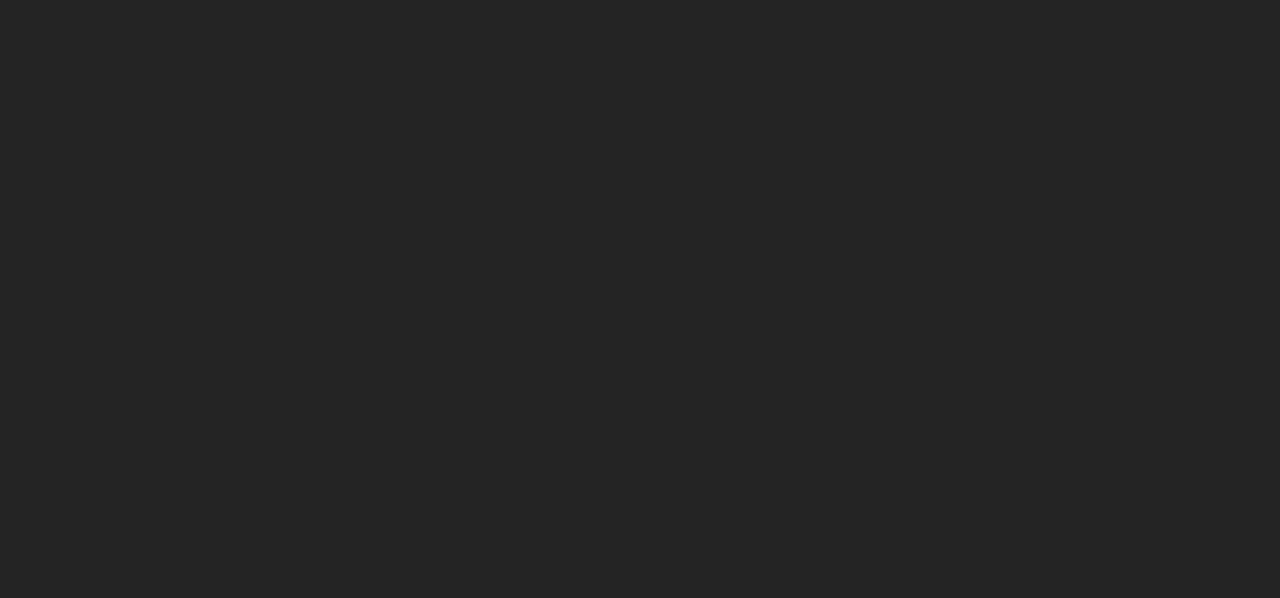
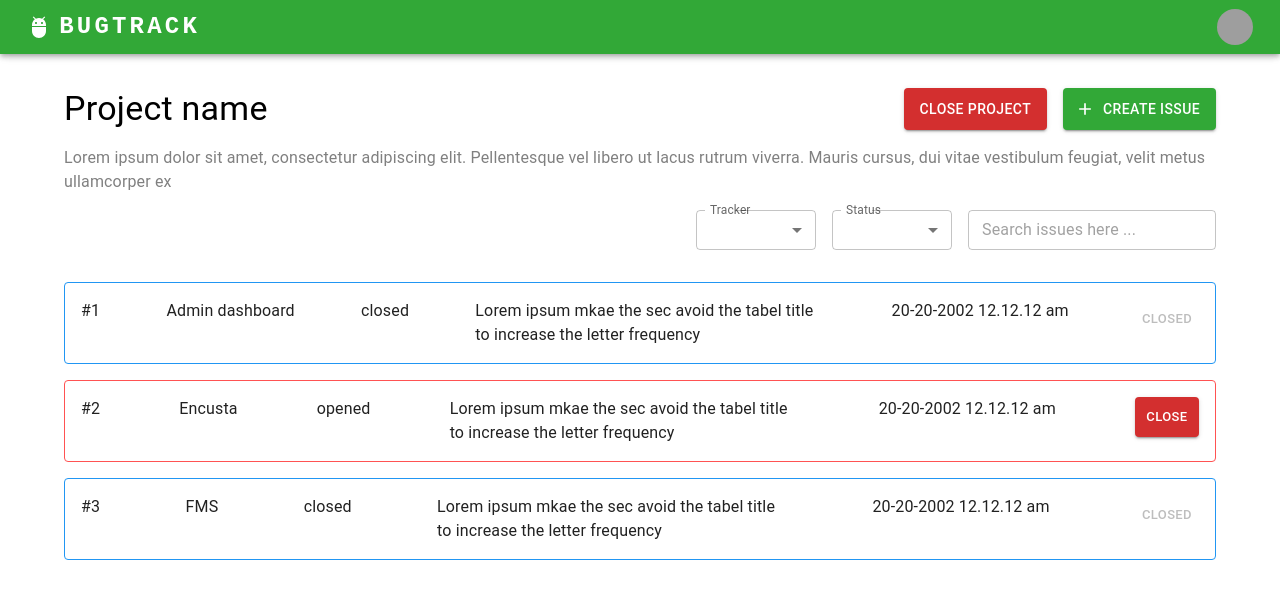
Before and after one commit to mubashir-angathil/nthtrack-client, a React (Vite) app: page /home/project/1 in a window 1280 px wide. Before the commit this address had no page. Shown: the top 598 px of the page. Built offline with nearby package versions, Linux system fonts and the light colour scheme; grey boxes are pictures that could not be loaded.

Commit message:
project-view-component is created

```diff
--- a/src/App.tsx
+++ b/src/App.tsx
@@ -5,19 +5,25 @@ import PageSignUp from "./pages/public/sign-up/PageSignUp";
 import PageProjects from "./pages/home/project/PageProjects";
 import ModalContextProvider from "./utils/helpers/context/modal-context/ModalContextProvider";
 import GeneralModal from "./components/modal/GeneralModal";
+import { ThemeProvider } from "@mui/system";
+import { theme } from "./utils/helpers/configs/Theme";
+import PageViewProject from "./pages/home/project/view-project/PageViewProject";
 
 const App: React.FC = () => {
   return (
+    <ThemeProvider theme={theme}>
       <ModalContextProvider>
         <Routes>
           <Route index element={<PageSignIn />} />
           <Route path="/signup" element={<PageSignUp />} />
           <Route path="/home" element={<PageHome />}>
             <Route index element={<PageProjects />} />
+            <Route path="project/:id" element={<PageViewProject />} />
           </Route>
         </Routes>
         <GeneralModal />
       </ModalContextProvider>
+    </ThemeProvider>
   );
 };
 
--- /dev/null
+++ b/src/components/form/manage-project/ManageProjectForm.tsx
@@ -0,0 +1,28 @@
+import { FC } from "react";
+import Box from "@mui/material/Box";
+import TextField from "@mui/material/TextField";
+import { Stack } from "@mui/system";
+
+const ManageProjectForm: FC = () => {
+  return (
+    <Box component="form" p={2}>
+      <Stack gap={2} mt={2} mb={2}>
+        <TextField
+          label="Project title"
+          variant="outlined"
+          size="small"
+          required
+        />
+        <TextField
+          label="Description"
+          variant="outlined"
+          size="small"
+          multiline
+          rows={5}
+        />
+      </Stack>
+    </Box>
+  );
+};
+
+export default ManageProjectForm;
--- a/src/components/modal/GeneralModal.tsx
+++ b/src/components/modal/GeneralModal.tsx
@@ -27,9 +27,7 @@ const GeneralModal: React.FC = () => {
           <Button variant="outlined" color="error">
             {negativeButton}
           </Button>
-          <Button variant="contained" color="success">
-            {positiveButton}
-          </Button>
+          <Button variant="contained">{positiveButton}</Button>
         </Box>
       </Box>
     </Modal>
--- a/src/components/modal/Style.ts
+++ b/src/components/modal/Style.ts
@@ -5,7 +5,7 @@ export const modalStyle = {
     left: "50%",
     borderRadius: "6px",
     transform: "translate(-50%, -50%)",
-    width: "70vw",
+    width: "60vw",
     bgcolor: "background.paper",
     color: "black",
     boxShadow: 24,
--- a/src/components/navbar/NavbarComponent.tsx
+++ b/src/components/navbar/NavbarComponent.tsx
@@ -48,7 +48,11 @@ export const NavbarComponent = () => {
           <Box sx={{ flexGrow: 0 }}>
             <Tooltip title="Open settings">
               <IconButton onClick={handleOpenUserMenu} sx={{ p: 0 }}>
-                <Avatar alt="Remy Sharp" src="/static/images/avatar/2.jpg" />
+                <Avatar
+                  alt="Remy Sharp"
+                  src="/static/images/avatar/2.jpg"
+                  sx={{ width: 36, height: 36 }}
+                />
               </IconButton>
             </Tooltip>
             <Menu
--- a/src/index.css
+++ b/src/index.css
@@ -4,14 +4,17 @@
   font-weight: 400;
 
   color-scheme: light dark;
-  color: rgba(255, 255, 255, 0.87);
-  background-color: #242424;
+  /* color: rgba(255, 255, 255, 0.87);
+  background-color: #242424; */
+  background-color: rgb(255, 255, 255, 0.96);
+  color: black;
 
   font-synthesis: none;
   text-rendering: optimizeLegibility;
   -webkit-font-smoothing: antialiased;
   -moz-osx-font-smoothing: grayscale;
   -webkit-text-size-adjust: 100%;
+  --primary-color: #32a837;
 }
 
 body {
@@ -27,13 +30,14 @@ body::-webkit-scrollbar {
 ::-webkit-scrollbar {
   width: 5px;
   height: 5px;
+  border-radius: 6px;
 }
 
 ::-webkit-scrollbar-track {
-  background-color: gray;
+  background-color: rgb(208, 208, 208);
 }
 
 ::-webkit-scrollbar-thumb {
   border-radius: 6px;
-  background-color: rgb(0, 106, 255);
+  background-color: var(--primary-color);
 }
--- a/src/pages/home/project/PageProjects.tsx
+++ b/src/pages/home/project/PageProjects.tsx
@@ -1,8 +1,10 @@
 import React from "react";
-import { Grid, Button } from "@mui/material";
+import { Grid, Button, TextField } from "@mui/material";
 import AddIcon from "@mui/icons-material/Add";
 import ProjectCardComponent from "../../../components/card/project-card/ProjectCardComponent";
 import { useModalContext } from "../../../utils/helpers/context/modal-context/ModalContext";
+import ManageProjectForm from "../../../components/form/manage-project/ManageProjectForm";
+import SearchIcon from "@mui/icons-material/Search";
 
 const PageProjects: React.FC = () => {
   const { setModal } = useModalContext();
@@ -17,21 +19,29 @@ const PageProjects: React.FC = () => {
             setModal({
               open: true,
               title: "New Project",
-              body: "",
+              body: <ManageProjectForm />,
               negativeButton: "Close",
-              positiveButton: "Create",
+              positiveButton: "Create Project",
             })
           }
         >
           Create Project
         </Button>
-        <input type="search" />
+        <TextField
+          variant="outlined"
+          type="search"
+          size="small"
+          placeholder="Search project here.."
+          InputProps={{
+            endAdornment: <SearchIcon fontSize="small" />,
+          }}
+        />
       </Grid>
       <Grid item xs={12}>
         <ProjectCardComponent
           projects={[
             {
-              projectTitle: "ProjectName",
+              projectTitle: "Admin Dashboard",
               description: `Lorem ipsum dolor sit amet, consectetur adipiscing elit.
               Pellentesque vel libero ut lacus rutrum viverra. Mauris
               cursus, dui vitae vestibulum feugiat, velit metus ullamcorper
@@ -40,7 +50,25 @@ const PageProjects: React.FC = () => {
               status: "opened",
             },
             {
-              projectTitle: "ProjectName",
+              projectTitle: "Encusta",
+              description: `Lorem ipsum dolor sit amet, consectetur adipiscing elit.
+              Pellentesque vel libero ut lacus rutrum viverra. Mauris
+              cursus, dui vitae vestibulum feugiat, velit metus ullamcorper
+              ex`,
+              numberOfIssues: 4,
+              status: "opened",
+            },
+            {
+              projectTitle: "Alumni WMOC",
+              description: `Lorem ipsum dolor sit amet, consectetur adipiscing elit.
+              Pellentesque vel libero ut lacus rutrum viverra. Mauris
+              cursus, dui vitae vestibulum feugiat, velit metus ullamcorper
+              ex`,
+              numberOfIssues: 4,
+              status: "opened",
+            },
+            {
+              projectTitle: "FMS",
               description: `Lorem ipsum dolor sit amet, consectetur adipiscing elit.
               Pellentesque vel libero ut lacus rutrum viverra. Mauris
               cursus, dui vitae vestibulum feugiat, velit metus ullamcorper
--- /dev/null
+++ b/src/pages/home/project/view-project/Helper.ts
@@ -0,0 +1,33 @@
+interface IssueProps {
+  id: string;
+  title: string;
+  status: "closed" | "opened";
+  description: string;
+  createdAt: string;
+}
+export const issues: IssueProps[] = [
+  {
+    id: "1",
+    title: "Admin dashboard",
+    status: "closed",
+    description:
+      "Lorem ipsum mkae the sec avoid the tabel title to increase the letter frequency",
+    createdAt: "20-20-2002 12.12.12 am",
+  },
+  {
+    id: "2",
+    title: "Encusta",
+    status: "opened",
+    description:
+      "Lorem ipsum mkae the sec avoid the tabel title to increase the letter frequency",
+    createdAt: "20-20-2002 12.12.12 am",
+  },
+  {
+    id: "3",
+    title: "FMS",
+    status: "closed",
+    description:
+      "Lorem ipsum mkae the sec avoid the tabel title to increase the letter frequency",
+    createdAt: "20-20-2002 12.12.12 am",
+  },
+];
--- /dev/null
+++ b/src/pages/home/project/view-project/PageViewProject.tsx
@@ -0,0 +1,125 @@
+import {
+  Card,
+  Button,
+  Grid,
+  Typography,
+  Stack,
+  Box,
+  colors,
+  List,
+  ListItem,
+  ListItemButton,
+  TextField,
+  Select,
+  MenuItem,
+  InputLabel,
+  FormControl,
+} from "@mui/material";
+import { FC } from "react";
+import PluseIcon from "@mui/icons-material/Add";
+import { issues } from "./Helper";
+
+const PageViewProject: FC = () => {
+  return (
+    <Grid container gap={2}>
+      <Grid item xs={12} display="flex" justifyContent="space-between" mt={2}>
+        <Typography variant="h4">Project name</Typography>
+        <Box component="div" display="flex" gap={2}>
+          <Button variant="contained" color="error">
+            Close Project
+          </Button>
+          <Button variant="contained" startIcon={<PluseIcon />}>
+            Create Issue
+          </Button>
+        </Box>
+      </Grid>
+      <Grid item xs={12}>
+        <Typography variant="body1" color="GrayText">
+          Lorem ipsum dolor sit amet, consectetur adipiscing elit. Pellentesque
+          vel libero ut lacus rutrum viverra. Mauris cursus, dui vitae
+          vestibulum feugiat, velit metus ullamcorper ex
+        </Typography>
+      </Grid>
+      <Grid item xs={12} display="flex" justifyContent="end" gap={2}>
+        <FormControl sx={{ minWidth: 120 }}>
+          <InputLabel id="demo-simple-select-disabled">Tracker</InputLabel>
+          <Select
+            labelId="demo-simple-select-disabled-label"
+            id="demo-simple-select-disabled"
+            value={0}
+            label="Age"
+            size="small"
+            onChange={() => {}}
+          >
+            <MenuItem value="">
+              <em>None</em>
+            </MenuItem>
+            <MenuItem value={10}>Ten</MenuItem>
+            <MenuItem value={20}>Twenty</MenuItem>
+            <MenuItem value={30}>Thirty</MenuItem>
+          </Select>
+        </FormControl>
+        <FormControl sx={{ minWidth: 120 }}>
+          <InputLabel id="demo-simple-select-disabled">Status</InputLabel>
+          <Select
+            labelId="demo-simple-select-disabled-label"
+            id="demo-simple-select-disabled"
+            value={0}
+            label="Age"
+            size="small"
+            onChange={() => {}}
+          >
+            <MenuItem value="">
+              <em>None</em>
+            </MenuItem>
+            <MenuItem value={"Opened"}>Opened</MenuItem>
+            <MenuItem value={"Closed"}>Closed</MenuItem>
+          </Select>
+        </FormControl>
+        <TextField
+          size="small"
+          type="search"
+          placeholder="Search issues here ..."
+        />
+      </Grid>
+      <Grid item xs={12}>
+        {issues.map(({ id, title, status, description, createdAt }) => {
+          const issueStatus = status === "opened";
+          return (
+            <Card
+              key={id}
+              elevation={0}
+              sx={{
+                display: "flex",
+                justifyContent: "space-between",
+                p: "1em",
+                backgroundColor: "transparent",
+                border: 1,
+                gap: 1,
+                mt: 2,
+                borderColor: issueStatus ? colors.red.A200 : colors.blue[500],
+              }}
+            >
+              <Typography>#{id}</Typography>
+              <Typography>{title}</Typography>
+              <Typography>{status}</Typography>
+              <Typography width={350}>{description}</Typography>
+              <Typography>{createdAt}</Typography>
+              <Button
+                variant={issueStatus ? "contained" : "text"}
+                size="small"
+                sx={{ height: 40 }}
+                color={issueStatus ? "error" : "primary"}
+                disabled={!issueStatus}
+              >
+                {issueStatus ? "Close" : "Closed"}
+              </Button>
+            </Card>
+          );
+        })}
+      </Grid>
+    </Grid>
+  );
+};
+
+export default PageViewProject;
--- /dev/null
+++ b/src/utils/helpers/configs/Colors.ts
@@ -0,0 +1,4 @@
+export enum colors {
+  primary = "#32a837",
+  secondary = "rgb(220, 0, 78)",
+}
--- /dev/null
+++ b/src/utils/helpers/configs/Theme.ts
@@ -0,0 +1,13 @@
+import { createTheme } from "@mui/material";
+import { colors } from "./Colors";
+
+export const theme = createTheme({
+  palette: {
+    primary: {
+      main: colors.primary, //"#fb8c00",
+    },
+    secondary: {
+      main: colors.secondary,
+    },
+  },
+});
```
Also changed, not shown: src/components/card/project-card/ProjectCardComponent.tsx (+22 -4 lines). Lines whose indentation alone changed are shown as unchanged.
